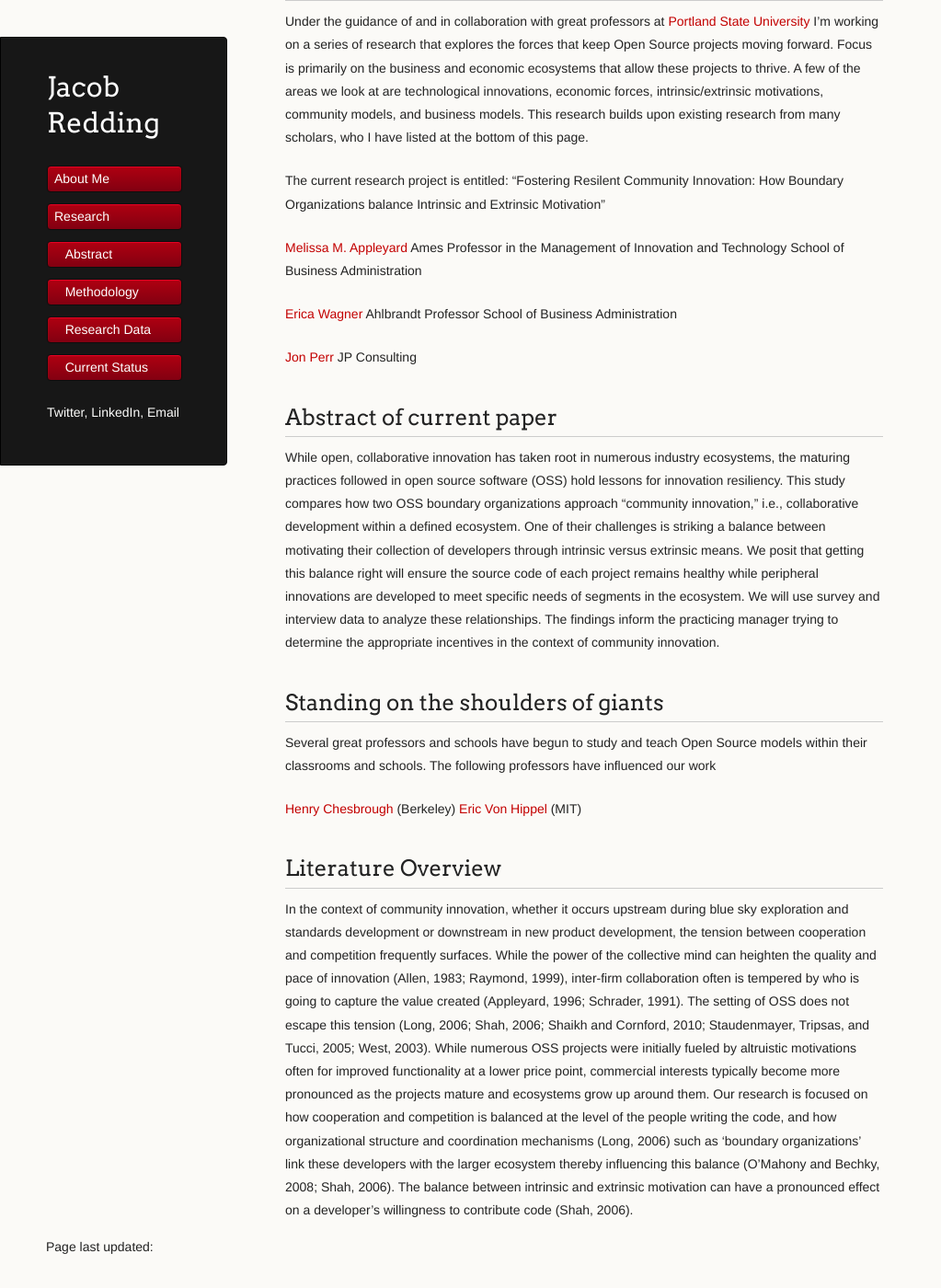
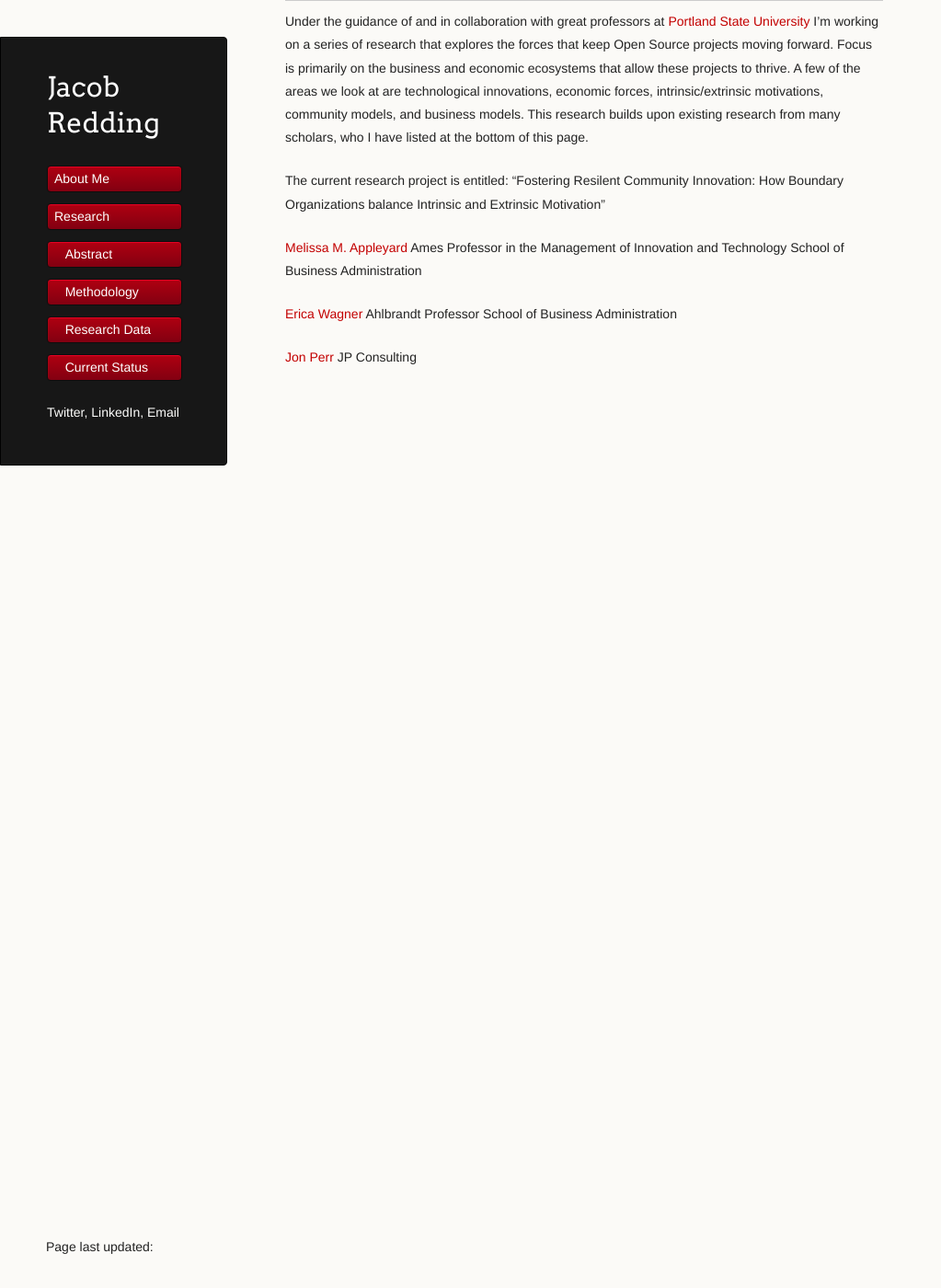
Before and after one commit to jredding/new-site, a Jekyll site: the page built from research/index.md, in a window 1280 px wide and 1400 px high, scrolled down 82 px. Shown: the whole window at 92% size, without its empty margins (0-1023 px from the left). Built offline with Jekyll 4.4.1, drawn with Linux system fonts in a browser that asks for light colours; after the commit the page ends 900 px from its top, so only the background shows below that.

Commit message:
Update index.md

```diff
--- a/research/index.md
+++ b/research/index.md
@@ -18,38 +18,3 @@
 
 [Jon Perr](http://http://www.perrspectives.com "Jon Perr")
 JP Consulting
-
-## Abstract of current paper
-While open, collaborative innovation has taken root in numerous industry ecosystems, the maturing practices
-followed in open source software (OSS) hold lessons for innovation resiliency. This study compares how two
-OSS boundary organizations approach “community innovation,” i.e., collaborative development within a
-defined ecosystem. One of their challenges is striking a balance between motivating their collection of
-developers through intrinsic versus extrinsic means. We posit that getting this balance right will ensure the
-source code of each project remains healthy while peripheral innovations are developed to meet specific needs
-of segments in the ecosystem. We will use survey and interview data to analyze these relationships. The
-findings inform the practicing manager trying to determine the appropriate incentives in the context of
-community innovation.
-
-## Standing on the shoulders of giants
-Several great professors and schools have begun to study and teach Open Source models within their classrooms and schools. The following professors have influenced our work
-
-[Henry Chesbrough](http://facultybio.haas.berkeley.edu/faculty-list/chesbrough-henry) (Berkeley)
-[Eric Von Hippel](http://web.mit.edu/evhippel/www/) (MIT)
-
-
-## Literature Overview
-
-In the context of community innovation, whether it occurs upstream during blue sky exploration and standards
-development or downstream in new product development, the tension between cooperation and competition
-frequently surfaces. While the power of the collective mind can heighten the quality and pace of innovation
-(Allen, 1983; Raymond, 1999), inter-firm collaboration often is tempered by who is going to capture the value
-created (Appleyard, 1996; Schrader, 1991).
-The setting of OSS does not escape this tension (Long, 2006; Shah, 2006; Shaikh and Cornford, 2010;
-Staudenmayer, Tripsas, and Tucci, 2005; West, 2003). While numerous OSS projects were initially fueled by
-altruistic motivations often for improved functionality at a lower price point, commercial interests typically
-become more pronounced as the projects mature and ecosystems grow up around them. Our research is
-focused on how cooperation and competition is balanced at the level of the people writing the code, and how
-organizational structure and coordination mechanisms (Long, 2006) such as ‘boundary organizations’ link
-these developers with the larger ecosystem thereby influencing this balance (O’Mahony and Bechky, 2008;
-Shah, 2006). The balance between intrinsic and extrinsic motivation can have a pronounced effect on a
-developer’s willingness to contribute code (Shah, 2006).
```
